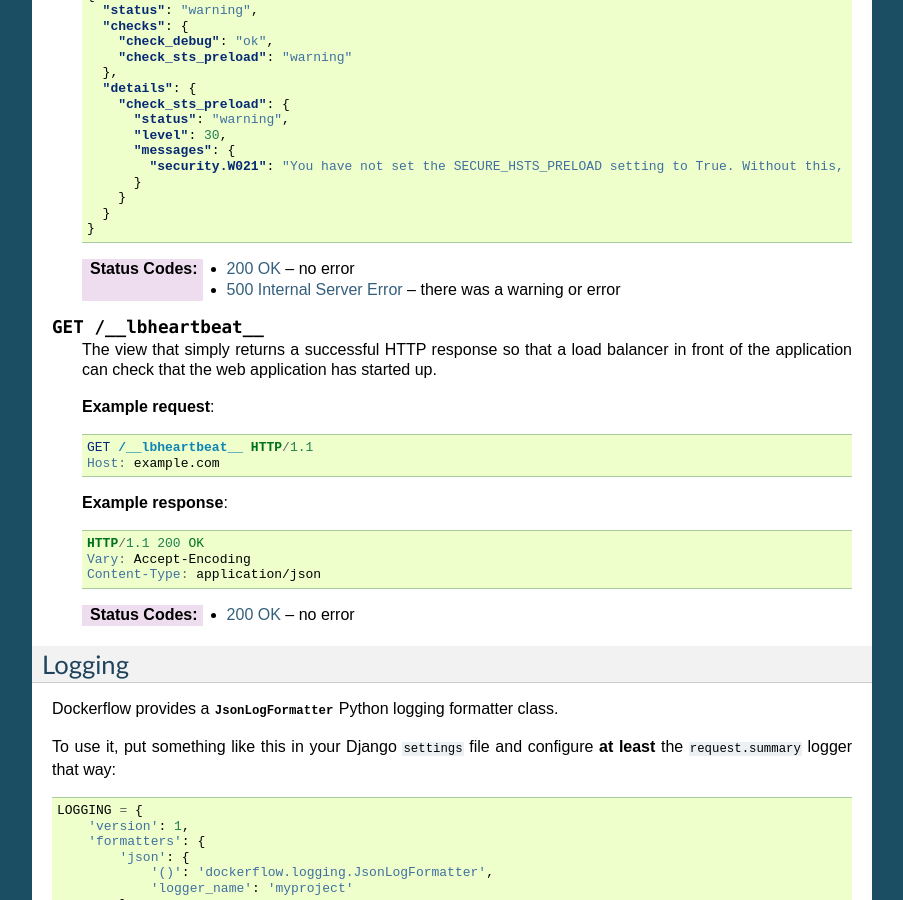
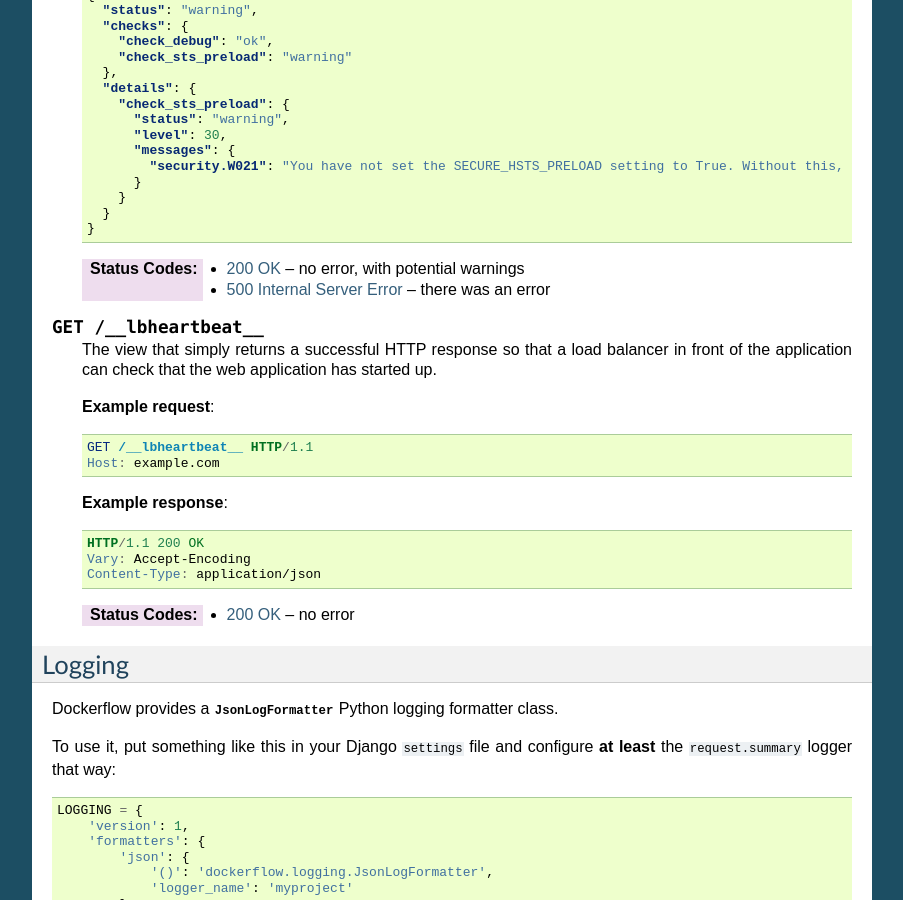
Before and after one commit to mozilla-services/python-dockerflow, a Sphinx documentation site: the page built from docs/django.rst, in a window 1280 px wide and 900 px high, scrolled down 4559 px. Shown: the whole window, without its empty margins (198-1101 px from the left). Built offline with Sphinx 7.4.7, drawn with Linux system fonts in a browser that asks for light colours.

Commit message:
Fix docs about heartbeat status on warnings (200, not 5XX)

```diff
--- a/docs/django.rst
+++ b/docs/django.rst
@@ -336,8 +336,8 @@ spec:
         }
       }
 
-   :statuscode 200: no error
-   :statuscode 500: there was a warning or error
+   :statuscode 200: no error, with potential warnings
+   :statuscode 500: there was an error
 
 .. http:get:: /__lbheartbeat__
 
--- a/docs/fastapi.rst
+++ b/docs/fastapi.rst
@@ -241,7 +241,7 @@ spec:
         }
       }
 
-   :statuscode 200: no error
+   :statuscode 200: no error, with potential warnings
    :statuscode 500: there was an error
 
 .. http:get:: /__lbheartbeat__
--- a/docs/flask.rst
+++ b/docs/flask.rst
@@ -389,8 +389,8 @@ spec:
         }
       }
 
-   :statuscode 200: no error
-   :statuscode 500: there was a warning or error
+   :statuscode 200: no error, with potential warnings
+   :statuscode 500: there was an error
 
 .. http:get:: /__lbheartbeat__
 
--- a/docs/sanic.rst
+++ b/docs/sanic.rst
@@ -369,8 +369,8 @@ spec:
         }
       }
 
-   :statuscode 200: no error
-   :statuscode 500: there was a warning or error
+   :statuscode 200: no error, with potential warnings
+   :statuscode 500: there was an error
 
 .. http:get:: /__lbheartbeat__
 
```
